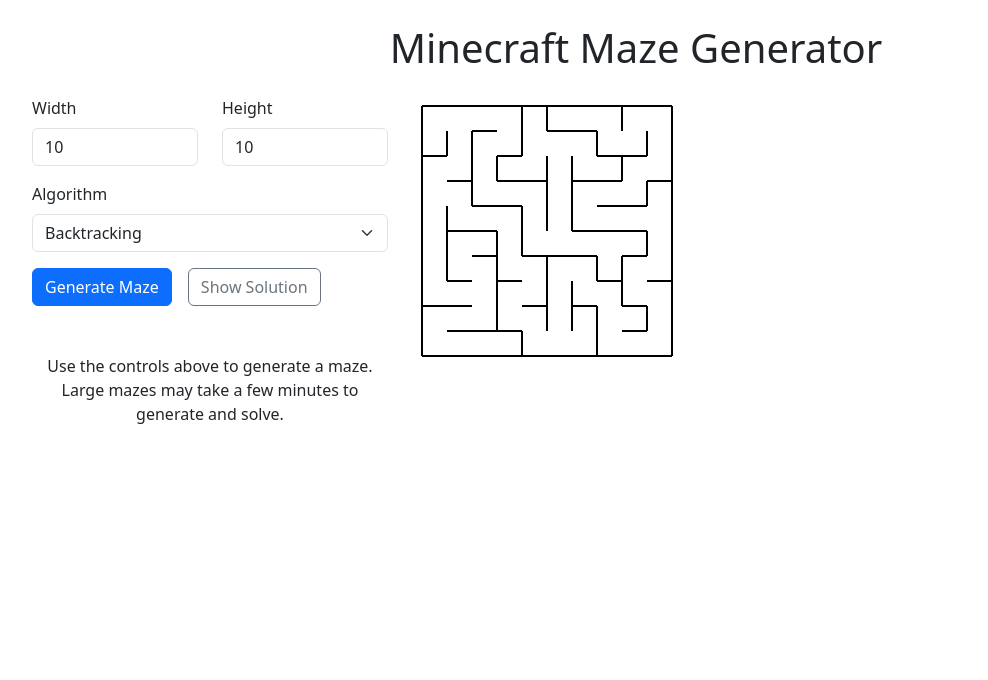
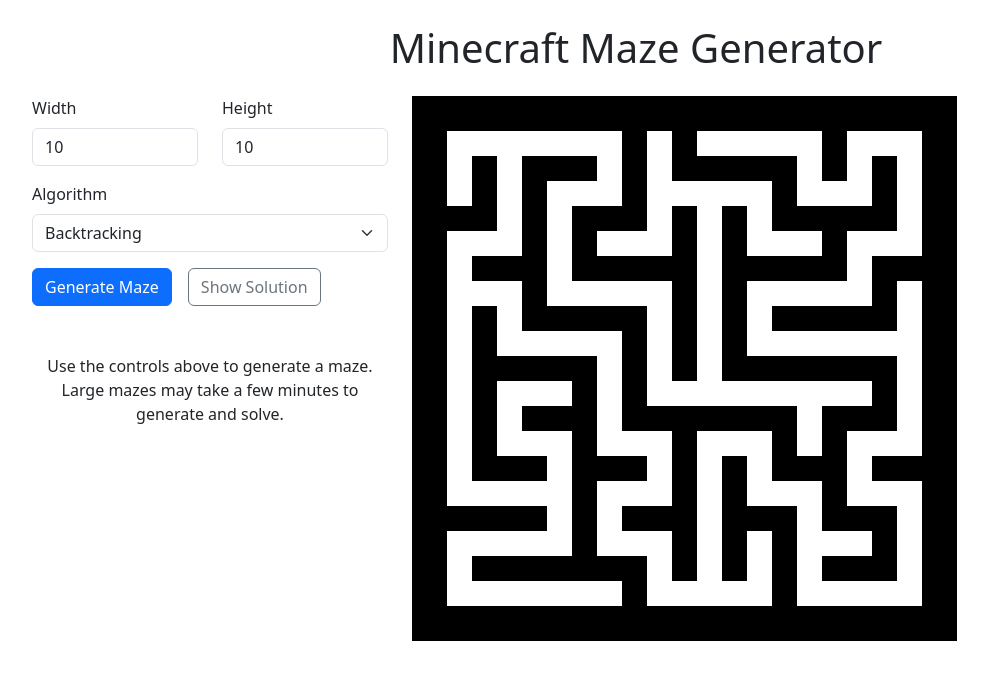
Before and after one commit to nsdigirolamo/maze-gen, a React (Vite) app: page / in a window 1280 px wide. Both pictures are taken after a click on the button "Generate Maze". Shown: the top 680 px of the page, without its empty margins (4-992 px from the left). Built offline with nearby package versions, Linux system fonts and the light colour scheme.

Commit message:
Added maze wall thickness

```diff
--- a/src/components/Visualizer.tsx
+++ b/src/components/Visualizer.tsx
@@ -9,14 +9,19 @@
 }
 
 function Visualizer({ maze, showSolution }: VisualizerProps): ReactElement {
-  const cellSize = 25;
+  const canvasRef = useRef<HTMLCanvasElement>(null);
+
   const mazeWidth = maze[0].length;
   const mazeHeight = maze.length;
 
-  const canvasRef = useRef<HTMLCanvasElement>(null);
   const padding = 10;
-  const canvasWidth = 2 * padding + mazeWidth * cellSize;
-  const canvasHeight = 2 * padding + mazeHeight * cellSize;
+  const cellSize = 25;
+  const wallSize = 25;
+
+  const canvasWidth =
+    2 * padding + (mazeWidth + 1) * wallSize + mazeWidth * cellSize;
+  const canvasHeight =
+    2 * padding + (mazeHeight + 1) * wallSize + mazeHeight * cellSize;
 
   const start: Coordinate = { row: 0, col: 0 };
   const end: Coordinate = { row: mazeHeight - 1, col: mazeWidth - 1 };
@@ -31,13 +36,20 @@
     canvas.width = canvasWidth;
     canvas.height = canvasHeight;
 
-    context.clearRect(0, 0, canvas.width, canvas.height);
+    context.fillStyle = "black";
+    context.fillRect(0, 0, canvas.width, canvas.height);
+
+    drawWalls(context, maze, padding, cellSize, wallSize);
 
     if (showSolution) {
-      drawSolution(context, solveMaze(maze, start, end), cellSize, padding);
+      drawSolution(
+        context,
+        solveMaze(maze, start, end),
+        padding,
+        cellSize,
+        wallSize,
+      );
     }
-
-    drawWalls(context, maze, cellSize, padding);
   }, [maze, showSolution]);
 
   return (
@@ -51,47 +63,51 @@
 function drawWalls(
   context: CanvasRenderingContext2D,
   maze: Maze,
+  padding: number,
   cellSize: number,
-  padding: number,
+  wallSize: number,
 ) {
-  context.strokeStyle = "black";
-  context.lineWidth = 2;
-  context.beginPath();
+  context.fillStyle = "white";
 
   for (let row = 0; row < maze.length; row++) {
     for (let col = 0; col < maze[0].length; col++) {
       const cell = maze[row][col];
-      const x = col * cellSize + padding;
-      const y = row * cellSize + padding;
 
-      if (cell.walls.top) {
-        context.moveTo(x, y);
-        context.lineTo(x + cellSize, y);
+      const x = padding + (1 + col) * wallSize + col * cellSize;
+      const y = padding + (1 + row) * wallSize + row * cellSize;
+
+      context.fillRect(x, y, cellSize, cellSize);
+
+      if (!cell.walls.top) {
+        const wallX = x;
+        const wallY = y - wallSize;
+        context.fillRect(wallX, wallY, cellSize, wallSize);
       }
-      if (cell.walls.right) {
-        context.moveTo(x + cellSize, y);
-        context.lineTo(x + cellSize, y + cellSize);
+      if (!cell.walls.right) {
+        const wallX = x + cellSize;
+        const wallY = y;
+        context.fillRect(wallX, wallY, wallSize, cellSize);
       }
-      if (cell.walls.bottom) {
-        context.moveTo(x, y + cellSize);
-        context.lineTo(x + cellSize, y + cellSize);
+      if (!cell.walls.bottom) {
+        const wallX = x;
+        const wallY = y + cellSize;
+        context.fillRect(wallX, wallY, cellSize, wallSize);
       }
-      if (cell.walls.left) {
-        context.moveTo(x, y);
-        context.lineTo(x, y + cellSize);
+      if (!cell.walls.left) {
+        const wallX = x - wallSize;
+        const wallY = y;
+        context.fillRect(wallX, wallY, wallSize, cellSize);
       }
     }
   }
-
-  context.closePath();
-  context.stroke();
 }
 
 function drawSolution(
   context: CanvasRenderingContext2D,
   solution: Coordinate[],
+  padding: number,
   cellSize: number,
-  padding: number,
+  wallSize: number,
 ) {
   context.strokeStyle = "red";
   context.lineWidth = 3;
@@ -99,12 +115,22 @@
 
   for (let index = 0; index < solution.length - 1; index++) {
     const current = solution[index];
-    const currentX = current.col * cellSize + padding + cellSize / 2.0;
-    const currentY = current.row * cellSize + padding + cellSize / 2.0;
+    const row = current.row;
+    const col = current.col;
+
+    const currentX =
+      padding + (1 + col) * wallSize + col * cellSize + cellSize / 2.0;
+    const currentY =
+      padding + (1 + row) * wallSize + row * cellSize + cellSize / 2.0;
 
     const next = solution[index + 1];
-    const nextX = next.col * cellSize + padding + cellSize / 2.0;
-    const nextY = next.row * cellSize + padding + cellSize / 2.0;
+    const nextRow = next.row;
+    const nextCol = next.col;
+
+    const nextX =
+      padding + (1 + nextCol) * wallSize + nextCol * cellSize + cellSize / 2.0;
+    const nextY =
+      padding + (1 + nextRow) * wallSize + nextRow * cellSize + cellSize / 2.0;
 
     context.moveTo(currentX, currentY);
     context.lineTo(nextX, nextY);
--- a/src/constants/maze-creators.ts
+++ b/src/constants/maze-creators.ts
@@ -1,5 +1,6 @@
 import { createIterativeBacktrackingMaze } from "../logic/iterativeBacktracking";
 import { createKruskalsMaze } from "../logic/kruskals";
+import { createMaze } from "../logic/maze";
 
 const MAZE_CREATORS = [
   {
@@ -10,6 +11,10 @@
     name: "Kruskal's",
     function: createKruskalsMaze,
   },
+  {
+    name: "The Anti Maze",
+    function: createMaze,
+  },
 ];
 
 export default MAZE_CREATORS;
```
